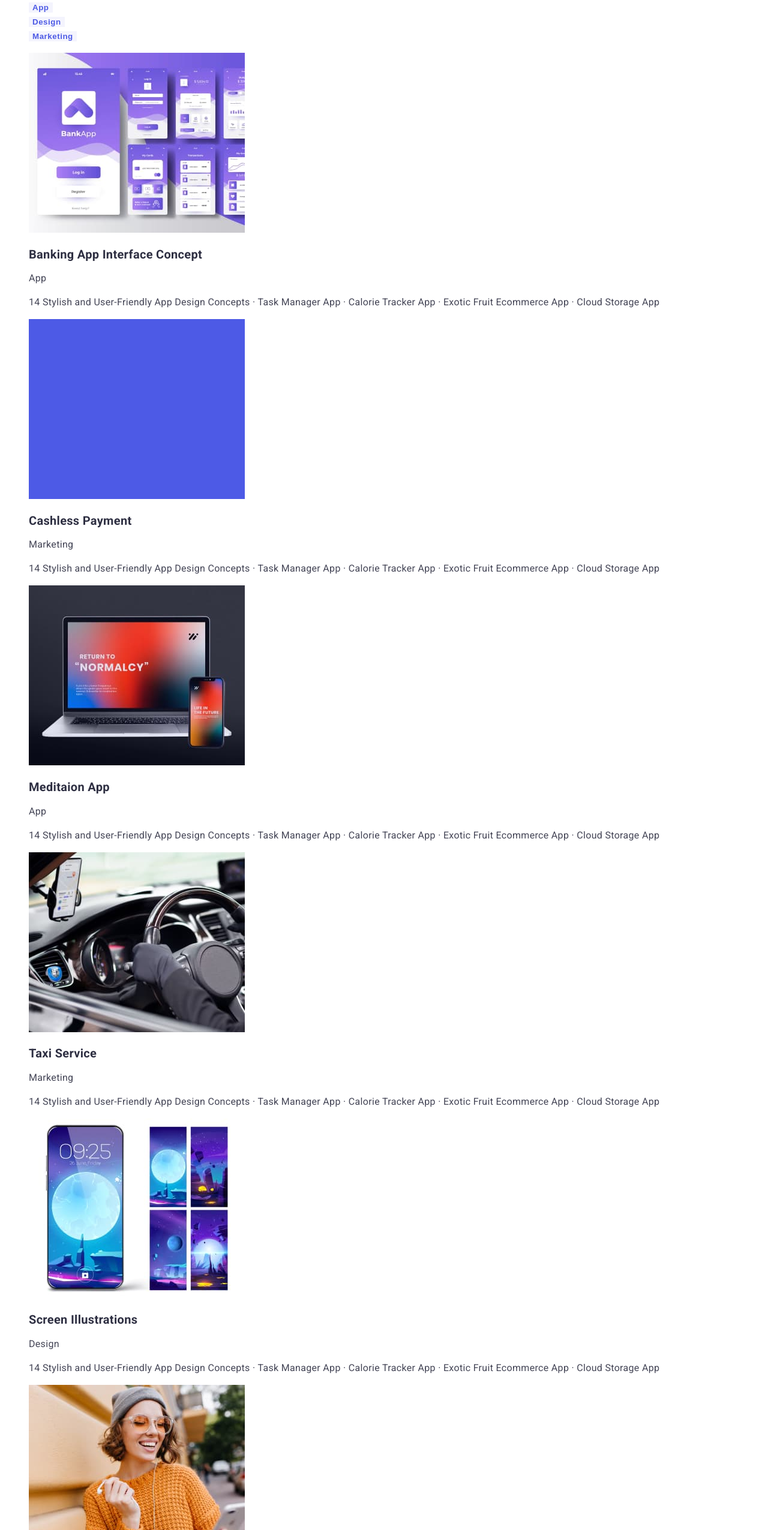
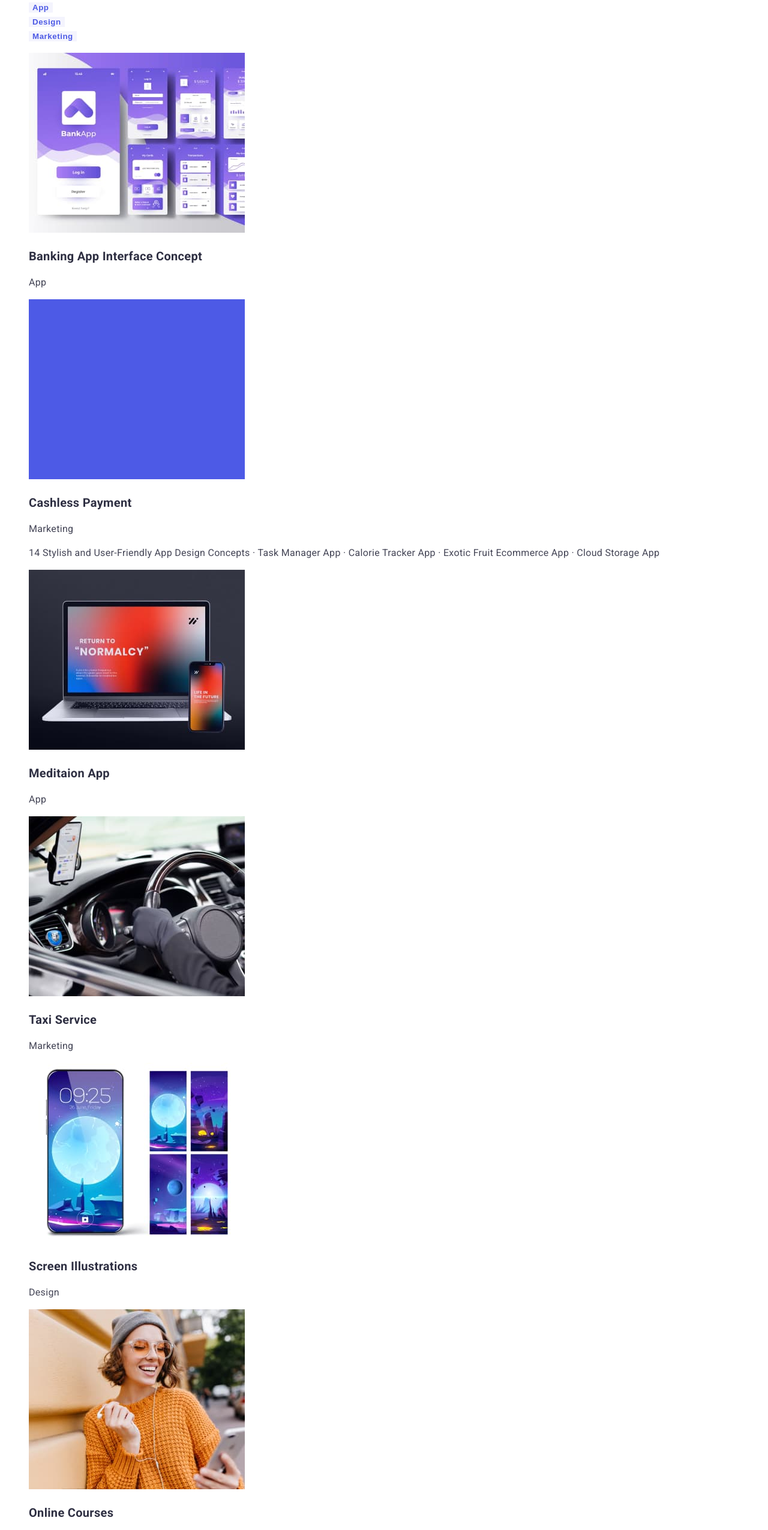
Before and after one commit to Andrii-Pershko/goit-markup-hw-02, a plain HTML site: page portfolio.html in a window 1280 px wide. Shown: the part 249-2800 px from the top of the page at 60% size. Drawn offline with Linux system fonts and the light colour scheme.

Commit message:
Правки до дз№2

```diff
--- a/css/styles.css
+++ b/css/styles.css
@@ -3,14 +3,14 @@
   --color-text: #434455;
   --color-studio: #4d5ae5;
   --alternative-color: #f4f4fd;
+  --bacground-color-text: #ffffff;
 }
 
 body {
   font-family: "Roboto", sans-serif;
   color: var(--color-text);
-  background-color: #ffffff;
+  background-color: var(--bacground-color-text);
   font-weight: 400;
-  font-size: 16px;
   line-height: 1.5;
   letter-spacing: 0.02em;
 }
@@ -80,15 +80,15 @@ h3 {
 /* Hero styles */
 
 .hero {
-  color: #ffffff;
+  color: var(--bacground-color-text);
   background-color: var(--color-title-background);
   text-align: center;
 }
 
 .hero-title {
-  font-weight: 600;
   font-size: 56px;
   line-height: 1.07;
+  max-width: 492px;
 }
 
 .button-hero {
@@ -97,7 +97,7 @@ h3 {
   line-height: 1.18;
   align-items: center;
   letter-spacing: 0.04em;
-  color: #ffffff;
+  color: var(--bacground-color-text);
   background-color: var(--color-studio);
   border: 0;
   cursor: pointer;
@@ -106,7 +106,7 @@ h3 {
 .button-hero:hover,
 .button-hero:focus {
   color: var(--color-studio);
-  background-color: #ffffff;
+  background-color: var(--bacground-color-text);
 }
 
 /* Our Team */
@@ -116,7 +116,7 @@ h3 {
 }
 
 .team-list li {
-  background-color: #ffffff;
+  background-color: var(--bacground-color-text);
   text-align: center;
 }
 
--- a/portfolio.html
+++ b/portfolio.html
@@ -13,7 +13,6 @@
     />
     <link rel="stylesheet" href="./css/styles.css" />
   </head>
-  <main>
   <body>
     <!--Шапка-->
     <header class="nav">
@@ -61,13 +60,8 @@
                 alt="multiscrin"
                 width="360"
               />
-                <h2 class="title-portfolio">Banking App Interface Concept</h2>
+              <h3 class="title-portfolio">Banking App Interface Concept</h3>
               <p>App</p>
-                <p>
-                  14 Stylish and User-Friendly App Design Concepts · Task
-                  Manager App · Calorie Tracker App · Exotic Fruit Ecommerce App
-                  · Cloud Storage App
-                </p>
             </a>
           </li>
           <li>
@@ -77,12 +71,12 @@
                 alt="Backgroun color iris"
                 width="360"
               />
-                <h2 class="title-portfolio">Cashless Payment</h2>
+              <h3 class="title-portfolio">Cashless Payment</h3>
               <p>Marketing</p>
               <p>
-                  14 Stylish and User-Friendly App Design Concepts · Task
-                  Manager App · Calorie Tracker App · Exotic Fruit Ecommerce App
-                  · Cloud Storage App
+                14 Stylish and User-Friendly App Design Concepts · Task Manager
+                App · Calorie Tracker App · Exotic Fruit Ecommerce App · Cloud
+                Storage App
               </p>
             </a>
           </li>
@@ -93,13 +87,8 @@
                 alt="Laptop and phone"
                 width="360"
               />
-                <h2 class="title-portfolio">Meditaion App</h2>
+              <h3 class="title-portfolio">Meditaion App</h3>
               <p>App</p>
-                <p>
-                  14 Stylish and User-Friendly App Design Concepts · Task
-                  Manager App · Calorie Tracker App · Exotic Fruit Ecommerce App
-                  · Cloud Storage App
-                </p>
             </a>
           </li>
           <li>
@@ -109,25 +98,15 @@
                 alt="heands on weel"
                 width="360"
               />
-                <h2 class="title-portfolio">Taxi Service</h2>
+              <h3 class="title-portfolio">Taxi Service</h3>
               <p>Marketing</p>
-                <p>
-                  14 Stylish and User-Friendly App Design Concepts · Task
-                  Manager App · Calorie Tracker App · Exotic Fruit Ecommerce App
-                  · Cloud Storage App
-                </p>
             </a>
           </li>
           <li>
             <a href="" class="link">
               <img src="./images/fifth-image.jpg" alt="" width="360" />
-                <h2 class="title-portfolio">Screen Illustrations</h2>
+              <h3 class="title-portfolio">Screen Illustrations</h3>
               <p>Design</p>
-                <p>
-                  14 Stylish and User-Friendly App Design Concepts · Task
-                  Manager App · Calorie Tracker App · Exotic Fruit Ecommerce App
-                  · Cloud Storage App
-                </p>
             </a>
           </li>
           <li>
@@ -137,12 +116,8 @@
                 alt="Smiling girl in headphone"
                 width="360"
               />
-                <h2 class="title-portfolio">Online Courses</h2>
-                <p>
-                  14 Stylish and User-Friendly App Design Concepts · Task
-                  Manager App · Calorie Tracker App · Exotic Fruit Ecommerce App
-                  · Cloud Storage App
-                </p>
+              <h3 class="title-portfolio">Online Courses</h3>
+              <p>Marketing</p>
             </a>
           </li>
           <li>
@@ -152,12 +127,7 @@
                 alt="Instagram page"
                 width="360"
               />
-                <h2 class="title-portfolio">Instagram Stories Concept</h2>
-                <p>
-                  14 Stylish and User-Friendly App Design Concepts · Task
-                  Manager App · Calorie Tracker App · Exotic Fruit Ecommerce App
-                  · Cloud Storage App
-                </p>
+              <h3 class="title-portfolio">Instagram Stories Concept</h3>
               <p>Design</p>
             </a>
           </li>
@@ -168,13 +138,8 @@
                 alt=" Fruts in the baskets"
                 width="360"
               />
-                <h2 class="title-portfolio">Organic Food</h2>
+              <h3 class="title-portfolio">Organic Food</h3>
               <p>Web Site</p>
-                <p>
-                  14 Stylish and User-Friendly App Design Concepts · Task
-                  Manager App · Calorie Tracker App · Exotic Fruit Ecommerce App
-                  · Cloud Storage App
-                </p>
             </a>
           </li>
           <li>
@@ -184,13 +149,8 @@
                 alt="Cappuccino is being prepared"
                 width="360"
               />
-                <h2 class="title-portfolio">Fresh Coffee</h2>
+              <h3 class="title-portfolio">Fresh Coffee</h3>
               <p>Web Site</p>
-                <p>
-                  14 Stylish and User-Friendly App Design Concepts · Task
-                  Manager App · Calorie Tracker App · Exotic Fruit Ecommerce App
-                  · Cloud Storage App
-                </p>
             </a>
           </li>
         </ul>
@@ -202,10 +162,9 @@
         ><span class="first-word">WEB</span>STUDIO</a
       >
       <p>
-          Increase the flow of customers and sales for your business with
-          digital marketing & growth solutions.
+        Increase the flow of customers and sales for your business with digital
+        marketing & growth solutions.
       </p>
     </footer>
   </body>
-  </main>
 </html>
```
Also changed, not shown: index.html (+1 -1 lines). Lines whose indentation alone changed are shown as unchanged.
